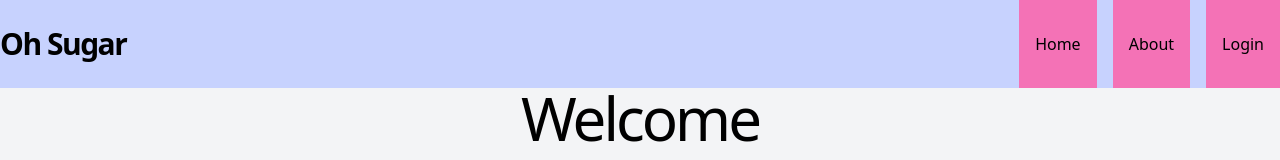
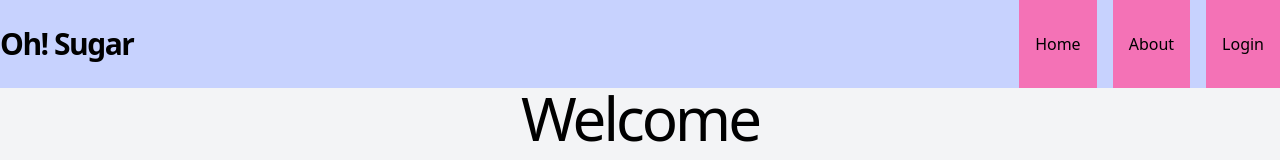
Before and after one commit to jsanch88/Final-Project, a Vue app: page / in a window 1280 px wide. Shown: the top 160 px of the page. Built offline with nearby package versions, Linux system fonts and the light colour scheme; no server answers.

Commit message:
Minor changes to the design.

```diff
--- a/index.html
+++ b/index.html
@@ -4,7 +4,7 @@
     <meta charset="UTF-8" />
     <link rel="icon" href="/favicon.ico" />
     <meta name="viewport" content="width=device-width, initial-scale=1.0" />
-    <title>Oh Sugar</title>
+    <title>Oh! Sugar</title>
   </head>
   <body>
     <div id="app"></div>
--- a/src/components/Nav.vue
+++ b/src/components/Nav.vue
@@ -17,7 +17,7 @@ const loggingOut = () => {
 <div class = "container mx-auto flex items-center justify-between">
 
 <h1 class="tracking-tighter text-3xl font-bold">
-Oh Sugar<span class="bg bg-indigo-300 font-normal"></span>
+Oh! Sugar<span class="bg bg-indigo-300 font-normal"></span>
 </h1>
 
     <nav>
```
